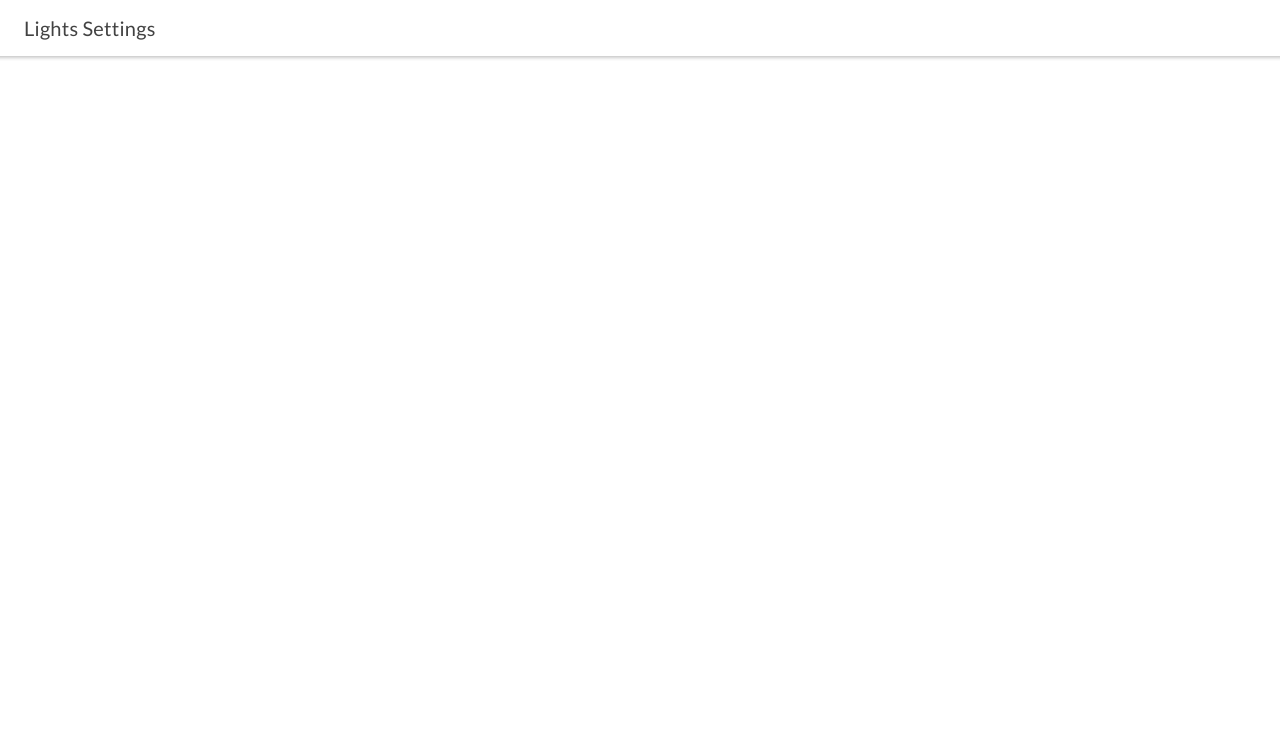
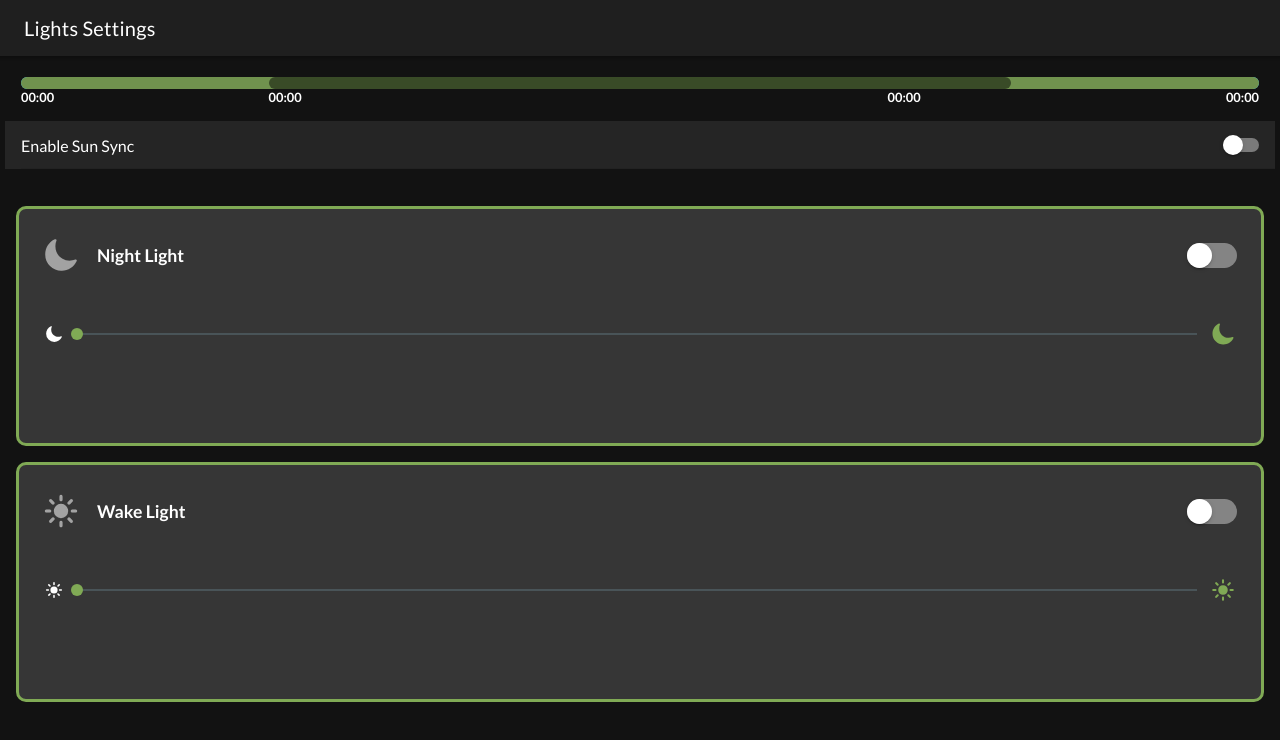
Before and after one commit to JohnAndrewPurio/rest-node, a React (Create React App) app: page /settings/lights in a window 1280 px wide. Shown: the top 740 px of the page. Built offline with nearby package versions, Linux system fonts and the light colour scheme.

Commit message:
unfinished light page

```diff
--- a/src/App.tsx
+++ b/src/App.tsx
@@ -7,7 +7,7 @@ import './styles'
 const App: React.FC = () => {
 
   useEffect(() => {
-    // document.body.classList.add('dark');
+    document.body.classList.add('dark');
     // eslint-disable-next-line
   }, [])
 
--- a/src/components/DateAndLocation/index.tsx
+++ b/src/components/DateAndLocation/index.tsx
@@ -5,19 +5,6 @@ import { useEffect, useState } from "react"
 
 import { Geolocation } from '@capacitor/geolocation';
 import { NativeGeocoder, NativeGeocoderOptions } from '@ionic-native/native-geocoder'
-
-// interface Position {
-//     timestamp: number,
-//     coords: {
-//         latitude: number,
-//         longitude: number,
-//         accuracy: number,
-//         altitudeAccuracy: number | null,
-//         altitude: number | null,
-//         speed: number | null,
-//         heading: number | null
-//     }
-// }
 
 const DateAndLocation: React.FC = ({ children }) => {
     const _styles = {
@@ -30,22 +17,27 @@ const DateAndLocation: React.FC = ({ children }) => {
         }
     }
 
-    const [location, setLocation] = useState<any>("Keme")
+    const [location, setLocation] = useState<any>("")
 
     let options: NativeGeocoderOptions = {
         useLocale: true,
         maxResults: 5
     };
 
-    const printCurrentPosition = async () => {
-        const coordinates = await Geolocation.getCurrentPosition();
-        const { latitude, longitude } = coordinates.coords
-        const res = await NativeGeocoder.reverseGeocode(latitude, longitude, options)
-        setLocation(res[0].locality)
+    const getCurrentPosition = async () => {
+        try {
+            const coordinates = await Geolocation.getCurrentPosition();
+            const { latitude, longitude } = coordinates.coords
+            const res = await NativeGeocoder.reverseGeocode(latitude, longitude, options)
+            setLocation(res[0].locality)
+        }
+        catch(e) {
+            alert(e)
+        }
     };
 
     useEffect(() => {
-        printCurrentPosition()
+        getCurrentPosition()
     }, [])
 
     return (
--- /dev/null
+++ b/src/components/Lights/ToggleSync/index.tsx
@@ -0,0 +1,23 @@
+import { IonItem, IonLabel, IonRow, IonToggle } from "@ionic/react"
+import "./styles.css"
+
+
+const ToggleSync: React.FC = () => {
+
+    const _styles = {
+        item: {
+            margin: "1em 0em"
+        }
+    }
+
+    return (
+        <IonRow>
+            <IonItem style={_styles.item}>
+                <IonLabel>Enable Sun Sync</IonLabel>
+                <IonToggle slot="end" />
+            </IonItem>
+        </IonRow>
+    )
+}
+
+export default ToggleSync
--- /dev/null
+++ b/src/components/Lights/ToggleSync/styles.css
@@ -0,0 +1,16 @@
+
+
+ion-item {
+    --background: transparent;
+    width: 100%;
+}
+
+/*
+.md ion-toggle {
+    width: 40px;
+    height: 20px;
+}
+
+.ios ion-toggle {
+    width: 60px;
+} */
--- a/src/components/Lights/index.tsx
+++ b/src/components/Lights/index.tsx
@@ -1,12 +1,79 @@
-import { IonBackButton, IonButtons, IonHeader, IonPage, IonTitle, IonToolbar } from "@ionic/react"
+import { IonCol, IonContent, IonGrid, IonIcon, IonItem, IonLabel, IonPage, IonRange, IonRow, IonText, IonToggle } from "@ionic/react"
 import SettingsHeader from "../SettingsHeader"
+import TimeBar from "../TimeBar"
+import ToggleSync from "./ToggleSync"
+import "./styles.css"
+import { moon, sunny } from "ionicons/icons"
+
+// import Brightness3 from "@mui/icons-material/Brightness3"
 
 const Lights: React.FC = () => {
     return (
         <IonPage>
             <SettingsHeader title="Lights Settings" />
+            <IonContent>
+                <IonGrid>
+                    <TimeBar />
+                    <ToggleSync />
+                </IonGrid>
+                <LightControl index={0} title="Night Light" />
+                <LightControl index={1} title="Wake Light" />
+            </IonContent>
         </IonPage>
     )
 }
 
+interface controlProps {
+    title: string,
+    index: number
+}
+
+const LightControl: React.FC<controlProps> = ({ title, index }) => {
+
+    const _styles = {
+        header: {
+            width: "100%",
+            justifyContent: "space-between",
+            alignItems: "center",
+            padding: "1em .5em .5em .5em",
+            "--background": "transparent"
+        },
+        headerTxt: {
+            fontWeight: 700,
+            fontSize: "1.1rem"
+        },
+        titleCol: {
+            display: "flex",
+        },
+        icon: {
+            display: "flex",
+            marginRight: ".5em",
+            fontSize: "36px"
+        }
+
+    }
+
+    const icons = [moon, sunny]
+
+    return (
+        <IonRow className="light-control-container">
+            <IonItem lines="none" style={_styles.header}>
+                <IonIcon slot="start" style={_styles.icon} icon={icons[index]} />
+                <IonLabel style={_styles.headerTxt}>{title}</IonLabel>
+                <IonToggle slot="end" className="light-switch-toggle" />
+            </IonItem>
+            <IonRow>
+                <IonRange color="primary" className="range-slider">
+                    <IonIcon slot="start" size="small" icon={icons[index]} />
+                    <IonIcon slot="end" color="primary" icon={icons[index]} />
+                </IonRange>
+            </IonRow>
+        </IonRow>
+    )
+}
+
+// sync
+// switch
+// level
+
 export default Lights
--- /dev/null
+++ b/src/components/Lights/styles.css
@@ -0,0 +1,33 @@
+
+
+.light-control-container {
+    height: 30vh;
+    max-height: 400px;
+    border: 3px solid var(--ion-color-primary);
+    background-color: var(--ion-color-step-150);
+    margin: 1em;
+    border-radius: 10px;
+    display: flex;
+    flex-direction: column;
+}
+
+.toggle-col {
+    display: flex;
+    justify-content: flex-end;
+}
+
+.md .light-switch-toggle {
+    width: 50px;
+    height: 25px;
+    --handle-width: 25px;
+    --handle-height: 25px;
+
+}
+
+.ios .light-switch-toggle {
+    width: 60px;
+}
+
+.range-slider {
+    margin: 1em;
+}
--- a/src/components/MainClock/index.tsx
+++ b/src/components/MainClock/index.tsx
@@ -14,7 +14,7 @@ const MainClock: React.FC = () => {
             if (ref.current?.offsetWidth) {
                 setBiggest(ref.current.offsetWidth * .75)
             }
-        }, 500)
+        }, 1000)
     }, [])
 
     const circles = [
```
Also changed, not shown: 1 other file (tests, documents, lock files or other folders).
